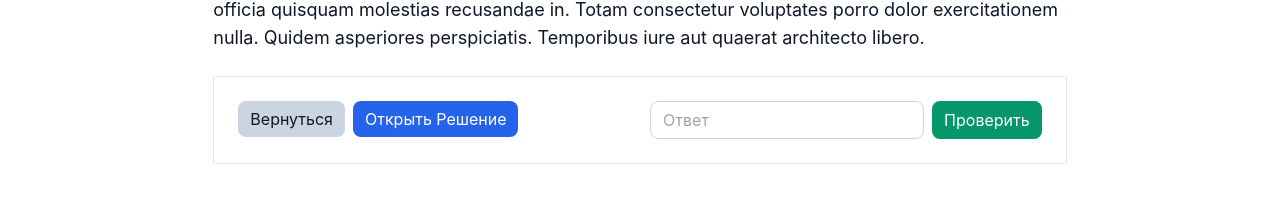
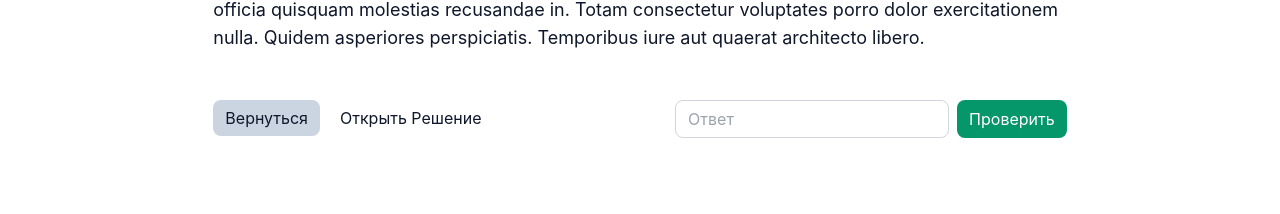
Before and after one commit to nkg-17/math-tests, a React (Vite) app: page /test/10294 in a window 1280 px wide. Shown: the part 660-874 px from the top of the page. Built offline with nearby package versions, Linux system fonts and the light colour scheme; no server answers.

Commit message:
Minor changes

```diff
--- a/src/components/Button/index.jsx
+++ b/src/components/Button/index.jsx
@@ -17,13 +17,13 @@ const buttonVariants = {
 		`
 		text-white bg-emerald-600
 		hover:text-white hover:bg-emerald-500
-		active:bg-emerald-700
+		active:bg-emerald-600
 		`,
 	"primary":
 		`
 		text-white bg-blue-600
 		hover:text-white hover:bg-blue-500
-		active:bg-blue-700
+		active:bg-blue-600
 		`,
 	"secondary":
 		`
@@ -46,7 +46,7 @@ function Button({children, onClick, variant, className, style}) {
 		transition
 		ease-in-out
 		${classes}
-		shadow-black/50 hover:shadow-md
+		hover:shadow-slate-500/10 hover:shadow-md
 		${className} `}
 		style={style}>
 			{children}
--- a/src/pages/TestPage/SubmitForm.jsx
+++ b/src/pages/TestPage/SubmitForm.jsx
@@ -10,14 +10,14 @@ import RoutePaths from 'constants/routePaths'
 function SubmitForm({test, className, style}) {
 	return (
 		<div className={`
-		w-full p-6
-		flex flex-row gap-6 align-center justify-between
-		border
+		w-full py-6
+		flex flex-row align-center justify-between
+
 		${className}`}
 		style={style}>
 			<div className="flex flex-row gap-2">
 				<LinkButton to={RoutePaths.Catalog} variant="secondary">Вернуться</LinkButton>
-				<LinkButton to={RoutePaths.Catalog} variant="primary">Открыть Решение</LinkButton>
+				<LinkButton to={RoutePaths.Catalog} variant="dark">Открыть Решение</LinkButton>
 			</div>
 
 			<div className="flex flex-row gap-2">
```
